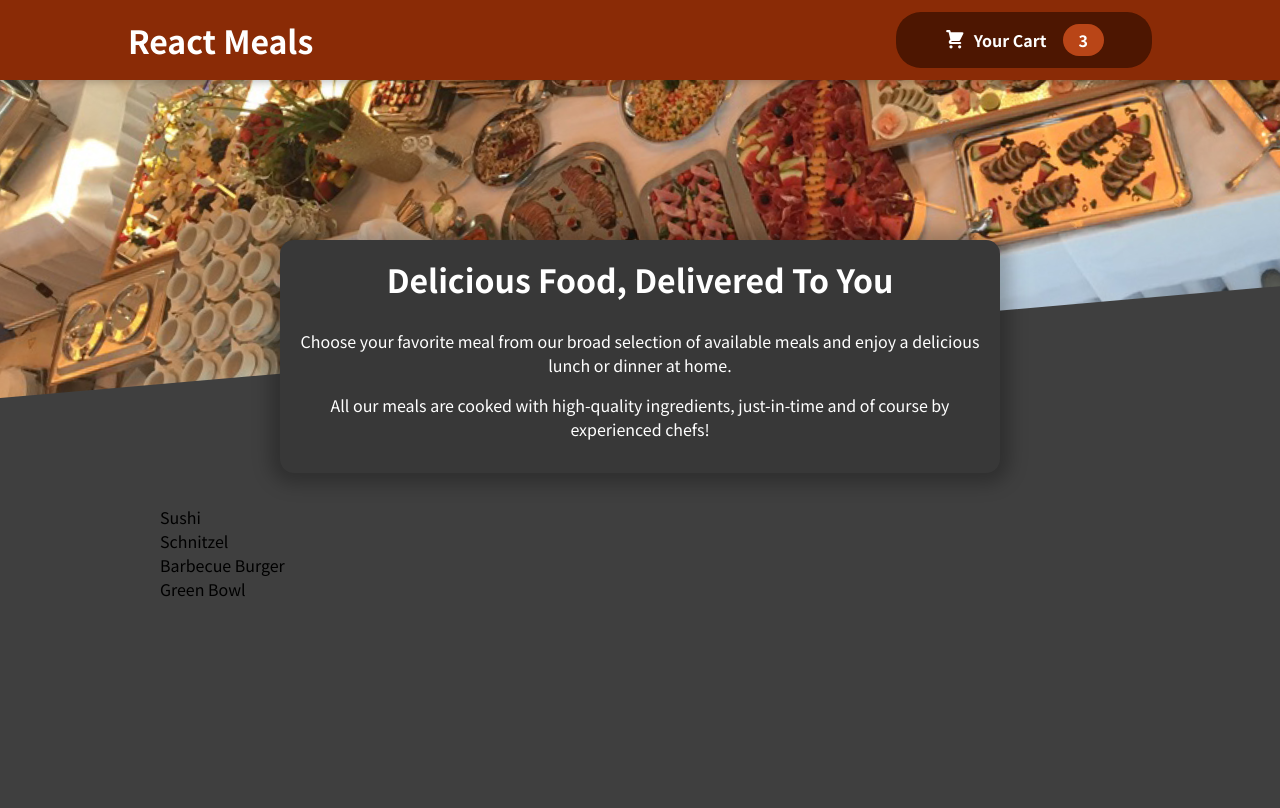
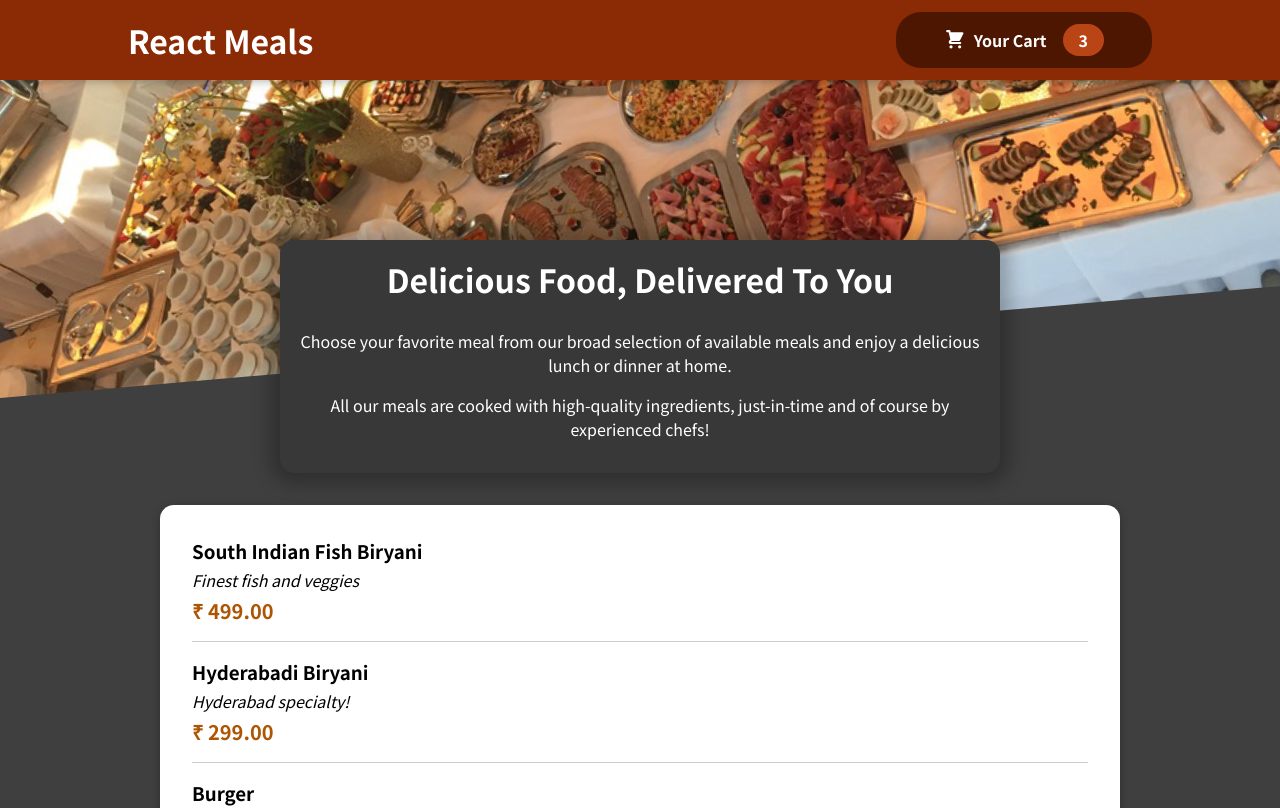
Before and after one commit to sriram-singarapu/react-restaurant, a React (Create React App) app in the folder restaurant/: page / in a window 1280 px wide. Shown: the top 808 px of the page. Built offline with nearby package versions, Linux system fonts and the light colour scheme.

Commit message:
rendering dummy items on Ui

```diff
--- a/restaurant/src/Components/Meals/AvailableMeals.js
+++ b/restaurant/src/Components/Meals/AvailableMeals.js
@@ -1,24 +1,26 @@
 import React from "react";
 import classes from "./AvailableMeals.module.css";
+import Card from "../UI/Card";
+import MealItem from "./MealItem/MealItem";
 
 const DUMMY_MEALS = [
   {
     id: "m1",
-    name: "Sushi",
+    name: "South Indian Fish Biryani",
     description: "Finest fish and veggies",
-    price: 22.99,
+    price: 499,
   },
   {
     id: "m2",
-    name: "Schnitzel",
-    description: "A german specialty!",
-    price: 16.5,
+    name: "Hyderabadi Biryani",
+    description: "Hyderabad specialty!",
+    price: 299,
   },
   {
     id: "m3",
-    name: "Barbecue Burger",
+    name: " Burger",
     description: "American, raw, meaty",
-    price: 12.99,
+    price: 190,
   },
   {
     id: "m4",
@@ -29,10 +31,19 @@
 ];
 
 const AvailableMeals = () => {
-  const mealsList = DUMMY_MEALS.map((item) => <li>{item.name}</li>);
+  const mealsList = DUMMY_MEALS.map((meal) => (
+    <MealItem
+      key={meal.id}
+      name={meal.name}
+      description={meal.description}
+      price={meal.price}
+    />
+  ));
   return (
     <section className={classes.meals}>
-      <ul>{mealsList}</ul>
+      <Card>
+        <ul>{mealsList}</ul>
+      </Card>
     </section>
   );
 };
--- /dev/null
+++ b/restaurant/src/Components/Meals/MealItem/MealItem.js
@@ -0,0 +1,17 @@
+import classes from "./MealItem.module.css";
+
+const MealItem = (props) => {
+  const price = `₹ ${props.price.toFixed(2)}`;
+  return (
+    <li className={classes.meal}>
+      <div>
+        <h3>{props.name}</h3>
+        <div className={classes.description}>{props.description}</div>
+        <div className={classes.price}>{price}</div>
+      </div>
+      <div></div>
+    </li>
+  );
+};
+
+export default MealItem;
--- /dev/null
+++ b/restaurant/src/Components/Meals/MealItem/MealItem.module.css
@@ -0,0 +1,22 @@
+.meal {
+  display: flex;
+  justify-content: space-between;
+  margin: 1rem;
+  padding-bottom: 1rem;
+  border-bottom: 1px solid #ccc;
+}
+
+.meal h3 {
+  margin: 0 0 0.25rem 0;
+}
+
+.description {
+  font-style: italic;
+}
+
+.price {
+  margin-top: 0.25rem;
+  font-weight: bold;
+  color: #ad5502;
+  font-size: 1.25rem;
+}
--- /dev/null
+++ b/restaurant/src/Components/UI/Card.js
@@ -0,0 +1,7 @@
+import classes from "./Card.module.css";
+
+const Card = (props) => {
+  return <div className={classes.card}>{props.children}</div>;
+};
+
+export default Card;
--- /dev/null
+++ b/restaurant/src/Components/UI/Card.module.css
@@ -0,0 +1,6 @@
+.card {
+  padding: 1rem;
+  box-shadow: 0 2px 8px rgba(0, 0, 0, 0.25);
+  border-radius: 14px;
+  background-color: white;
+}
```
